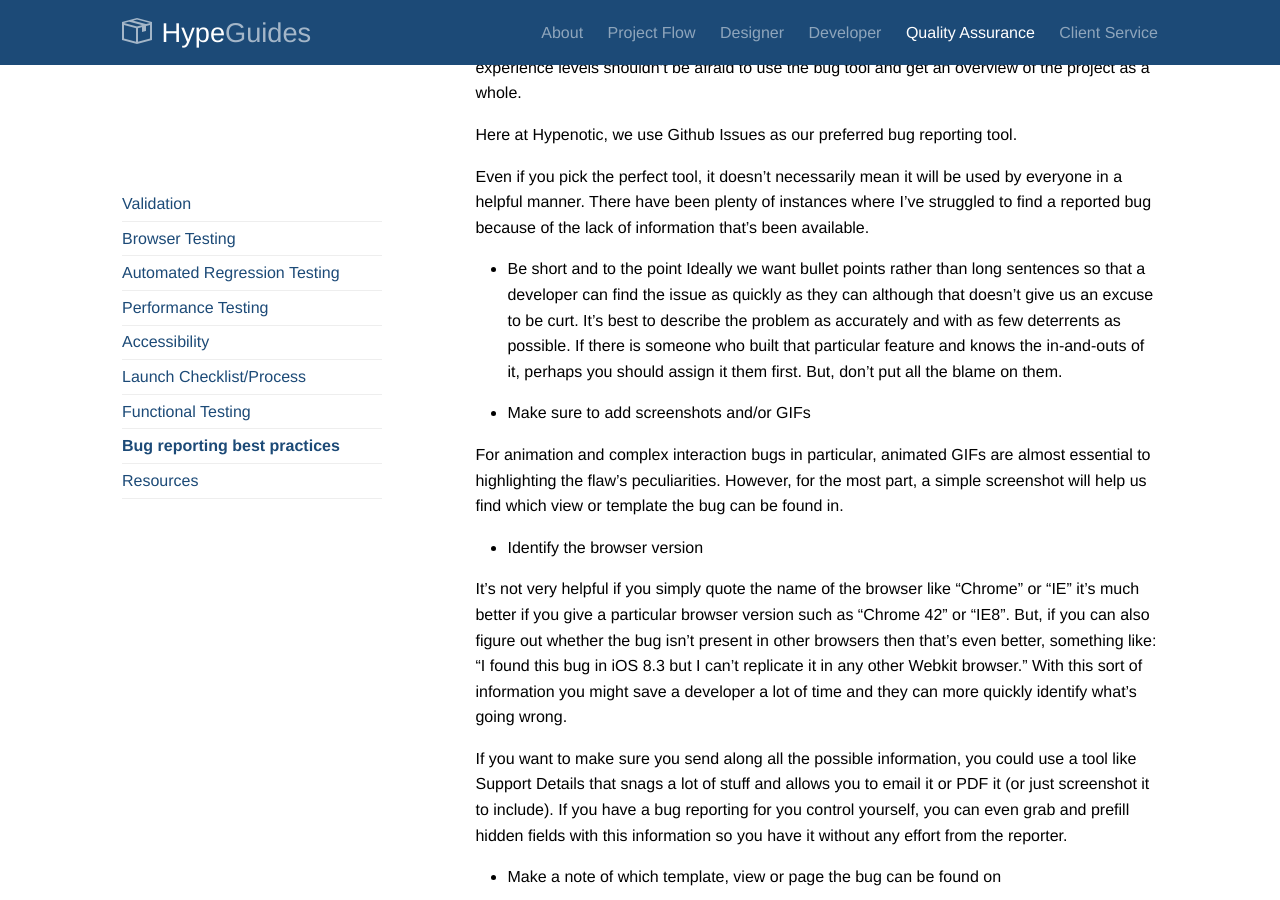
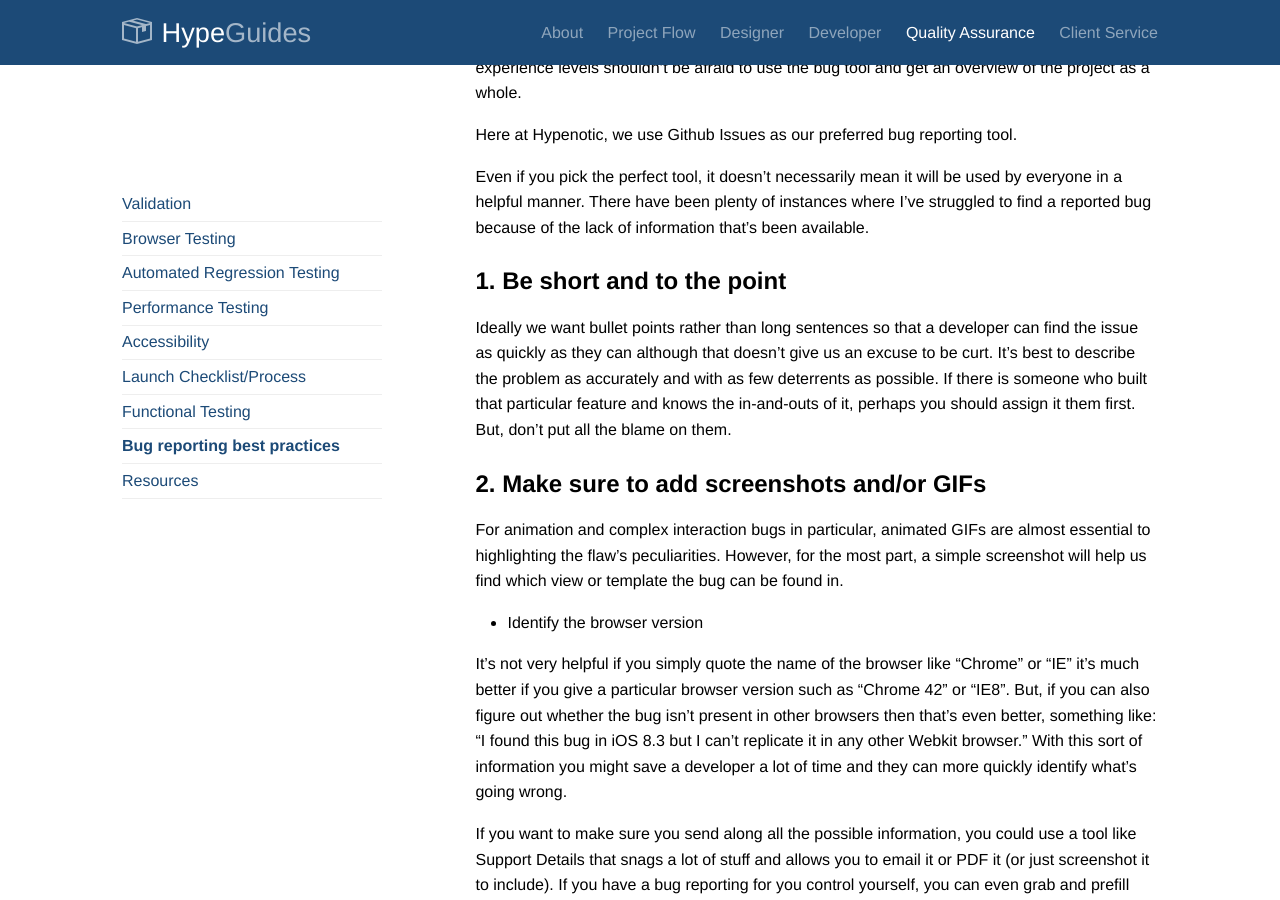
Before and after one commit to TaniaD13/handbook, a Jekyll site: the page built from qa.md, in a window 1280 px wide and 900 px high, scrolled down 5046 px. Built offline with Jekyll 4.4.1, drawn with Linux system fonts in a browser that asks for light colours; Markdown is read by kramdown in place of the engine named in the settings.

Commit message:
Update qa.md

```diff
--- a/qa.md
+++ b/qa.md
@@ -158,10 +158,10 @@ Here at Hypenotic, we use Github Issues as our preferred bug reporting tool.
 
 Even if you pick the perfect tool, it doesn't necessarily mean it will be used by everyone in a helpful manner. There have been plenty of instances where I've struggled to find a reported bug because of the lack of information that's been available.
 
-1. Be short and to the point
+### 1. Be short and to the point
 Ideally we want bullet points rather than long sentences so that a developer can find the issue as quickly as they can although that doesn't give us an excuse to be curt. It's best to describe the problem as accurately and with as few deterrents as possible. If there is someone who built that particular feature and knows the in-and-outs of it, perhaps you should assign it them first. But, don't put all the blame on them.
 
-2. Make sure to add screenshots and/or GIFs
+### 2. Make sure to add screenshots and/or GIFs
 
 For animation and complex interaction bugs in particular, animated GIFs are almost essential to highlighting the flaw's peculiarities. However, for the most part, a simple screenshot will help us find which view or template the bug can be found in.
 
```
